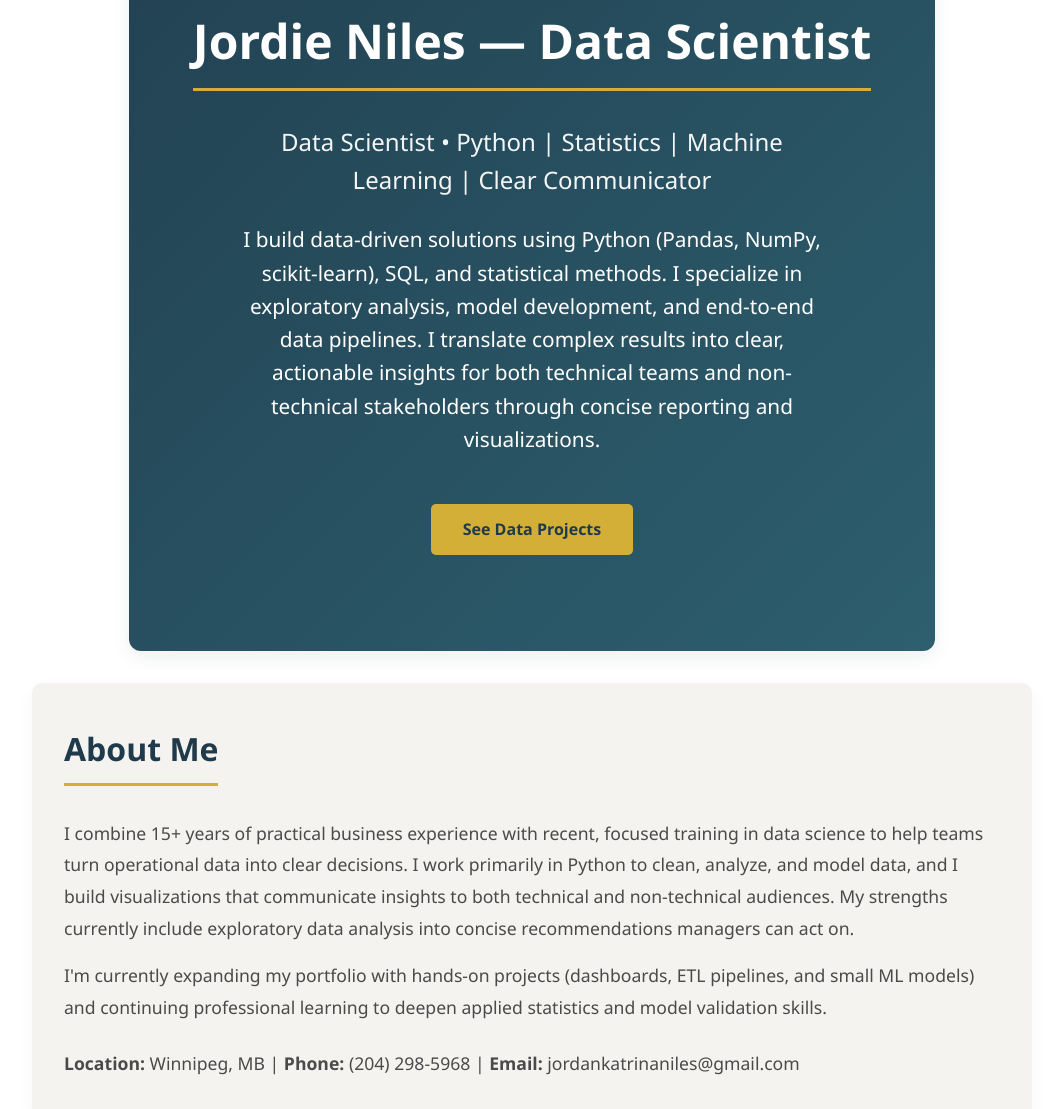
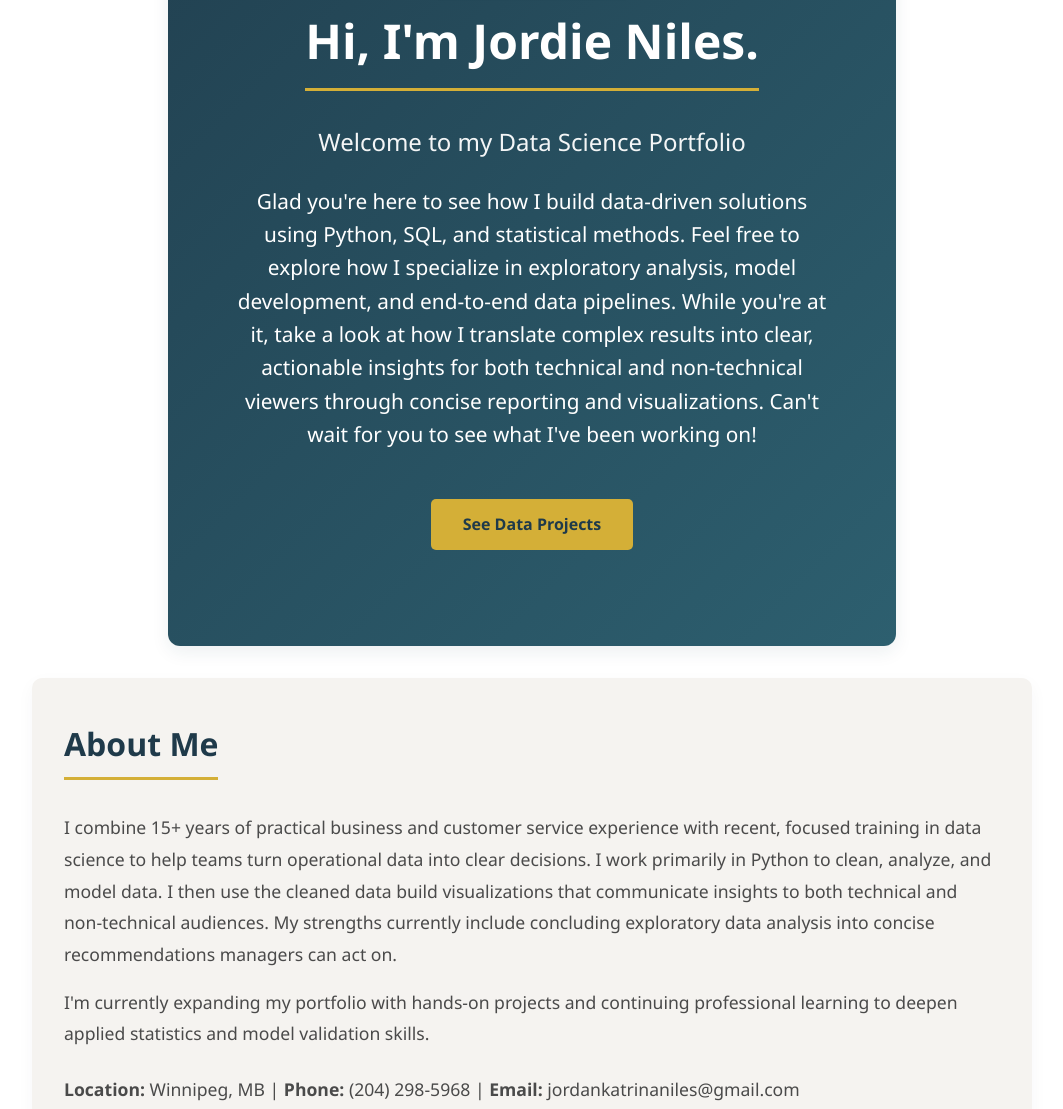
Before and after one commit to Caneriv/my-portfolio, a plain HTML site: page index.html in a window 1280 px wide. Shown: the part 598-1707 px from the top of the page, without its empty margins (108-1171 px from the left). Drawn offline with Linux system fonts and the light colour scheme.

Commit message:
Changing content of Hero section, about me section and projects section

```diff
--- a/index.html
+++ b/index.html
@@ -599,12 +599,12 @@
     <section class="hero" id="home">
       <div class="container hero-inner">
         <img src="images/profile.jpg" alt="Jordie Niles" class="profile-image">
-        <h2>Jordie Niles — Data Scientist</h2>
-        <p class="tagline">Data Scientist • Python | Statistics | Machine Learning | Clear Communicator</p>
-        <p>I build data-driven solutions using Python (Pandas, NumPy, scikit-learn), SQL, and statistical methods. I
-          specialize in exploratory analysis, model development, and end-to-end data pipelines. I translate complex
-          results into clear, actionable insights for both technical teams and non-technical stakeholders through
-          concise reporting and visualizations.</p>
+        <h2>Hi, I'm Jordie Niles.</h2>
+        <p class="tagline">Welcome to my Data Science Portfolio</p>
+        <p>Glad you're here to see how I build data-driven solutions using Python, SQL, and statistical methods. Feel free to explore how I
+          specialize in exploratory analysis, model development, and end-to-end data pipelines. While you're at it, take a look at how I translate complex
+          results into clear, actionable insights for both technical and non-technical viewers through
+          concise reporting and visualizations. Can't wait for you to see what I've been working on!</p>
         <a href="#projects" class="cta-button">See Data Projects</a>
       </div>
     </section>
@@ -613,12 +613,11 @@
   <!-- About Me Section -->
   <section id="about">
     <h2>About Me</h2>
-    <p>I combine 15+ years of practical business experience with recent, focused training in data science to help teams
-      turn operational data into clear decisions. I work primarily in Python to clean, analyze, and model data, and I
+    <p>I combine 15+ years of practical business and customer service experience with recent, focused training in data science to help teams
+      turn operational data into clear decisions. I work primarily in Python to clean, analyze, and model data. I then use the cleaned data
       build visualizations that communicate insights to both technical and non-technical audiences. My strengths
-      currently include exploratory data analysis into concise recommendations managers can act on.</p>
-    <p style="margin-top:1rem;">I'm currently expanding my portfolio with hands-on projects (dashboards, ETL pipelines,
-      and small ML models) and continuing professional learning to deepen applied statistics and model validation
+      currently include concluding exploratory data analysis into concise recommendations managers can act on.</p>
+    <p style="margin-top:1rem;">I'm currently expanding my portfolio with hands-on projects and continuing professional learning to deepen applied statistics and model validation
       skills.</p>
     <p style="margin-top:1.5rem;"><strong>Location:</strong> Winnipeg, MB | <strong>Phone:</strong> (204) 298-5968 |
       <strong>Email:</strong> jordankatrinaniles@gmail.com
@@ -632,8 +631,9 @@
       <div
         style="grid-column:1/-1;background:#fff;border-radius:8px;padding:1.25rem;box-shadow:0 6px 18px rgba(31,58,74,0.04);">
         <strong>Data projects coming soon.</strong>
-        <p style="margin-top:0.5rem;color:#444;">Short summary: dashboards for customer insights, ETL/reporting
-          pipelines, and small ML/analysis tools demonstrating Python, SQL, data cleaning, modeling, and visualization.
+        <p style="margin-top:0.5rem;color:#444;">Short summary: Capstone Project, Data Collection and Storage (SQL), Machine Learning (Supervised, in Business, for Text),
+          Integrated Project, Linear Algebra, Numerical Methods, Time Series Analysis and Forecasting, Computer Vision (Fully Connected Networks and Convolutional Neural Networks)
+          and small ML/analysis tools demonstrating Python, SQL, data cleaning, modeling, and visualization.
         </p>
       </div>
     </div>
```
